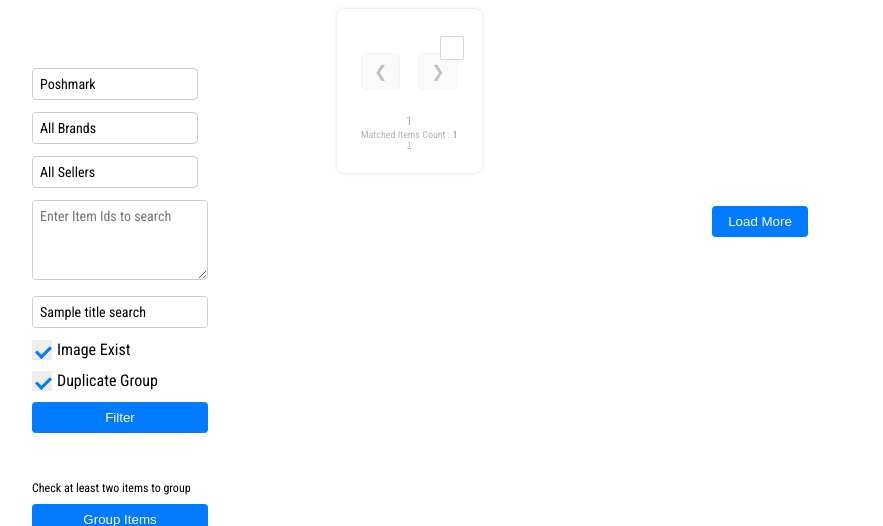
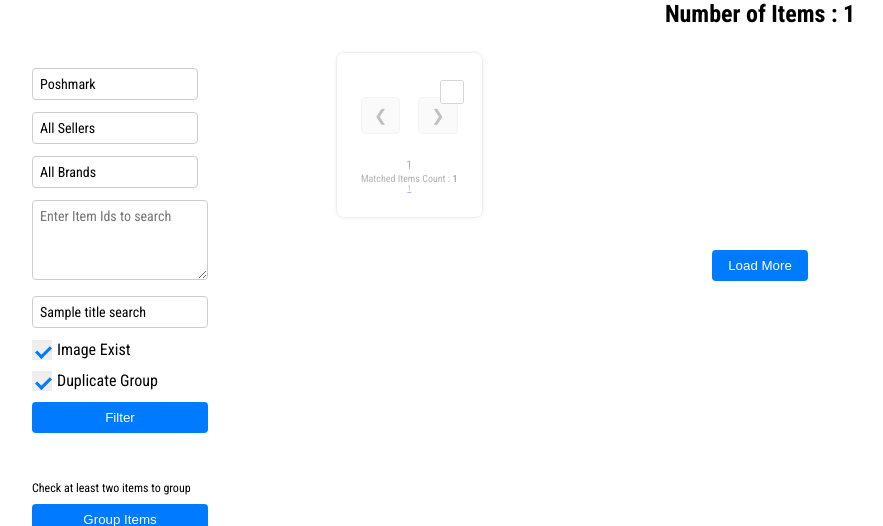
Before and after one commit to 143prudhvi/auction_site, a Django app: template product/templates/filtered_items.html in a window 1280 px wide. Shown: the part 32-558 px from the top of the page, without its empty margins (16-899 px from the left). Run offline with Django 3.2, Linux system fonts and the light colour scheme; the template is opened without the code that fills it: most values are stand-ins (such as "Sample title", 1, 10 or a date in 2020).

Commit message:
Update 03/20
Disabled Load More

All Items will be displayed

```diff
--- a/product/static/css/products.css
+++ b/product/static/css/products.css
@@ -43,6 +43,8 @@
     justify-content: center;
     align-items: center;
     margin: 24px 0;
+    flex-direction: column;
+    gap: 12px;
 }
 
 #load-more {
@@ -153,3 +155,10 @@
 .navigate-to-product img{
     width: 32px;
 }
+
+.items_count{
+    display: flex;
+    justify-content: center;
+    font-size: 24px;
+    font-weight: bold;
+}
--- a/product/templates/filtered_items.html
+++ b/product/templates/filtered_items.html
@@ -26,6 +26,13 @@
                         <option value="eBay" {% if selected_platform == "eBay" %}selected{% endif %}>eBay</option>
                     </select>
 
+                    <select name="seller" id="seller">
+                        <option value="">All Sellers</option>
+                        {% for seller in distinct_sellers %}
+                            <option value="{{ seller }}" {% if seller == selected_seller %}selected{% endif %}>{{ seller }}</option>
+                        {% endfor %}
+                    </select>
+
                     <select name="brand" id="brand">
                         <option value="">All Brands</option>
                         {% for brand in distinct_brands %}
@@ -33,12 +40,6 @@
                         {% endfor %}
                     </select>
 
-                    <select name="seller" id="seller">
-                        <option value="">All Sellers</option>
-                        {% for seller in distinct_sellers %}
-                            <option value="{{ seller }}" {% if seller == selected_seller %}selected{% endif %}>{{ seller }}</option>
-                        {% endfor %}
-                    </select>
 
                     <div class="search_id">
                         <textarea id="search_id" name="search_id" placeholder="Enter Item Ids to search" rows="4">{{search_id}}</textarea>
@@ -65,6 +66,7 @@
                 <button id="group-items" onClick="groupItems()" style="width:100%;margin-top:8px;">Group Items</button>
             </div>
         </div>
+        <div class="items_count">Number of Items : {{total_items}}</div>
         <ul id="items-container">
             {% for item in items %}
                 {% comment %} Start of Product List {% endcomment %}
@@ -165,7 +167,8 @@
             {% endfor %}
         </ul>
         <div class="load-more-container">
-            <button id="load-more" data-url="{% url 'load_more_items' %}" data-image-exist="{{image_exist}}" data-duplicate-group="{{duplicate_group}}" data-selected-brand="{{selected_brand}}" data-selected-seller="{{selected_seller}}" data-title-search="{{title_search}}" data-selected-platform="{{selected_platform}}" data-offset="36">Load More</button>
+            {% comment %} <div class="item-count">Showing <span>36</span> out of {{total_items}}</div> {% endcomment %}
+            <button id="load-more" data-url="{% url 'load_more_items' %}" data-image-exist="{{image_exist}}" data-duplicate-group="{{duplicate_group}}" data-selected-brand="{{selected_brand}}" data-selected-seller="{{selected_seller}}" data-title-search="{{title_search}}" data-selected-platform="{{selected_platform}}" data-offset="36" disabled>Load More</button>
         </div>
     </div>
     <div class="footer"></div>
--- a/static/js/loadItems.js
+++ b/static/js/loadItems.js
@@ -89,7 +89,12 @@ function loadMoreItems() {
                     item_div += '<div class="product-brand"><label class="detail-label">Brand</label> <span>' + item.fields.brand + '</span></div>'
                     item_div += '<div class="product-price"><label class="detail-label">Price</label> <span>' + item.fields.price + '</span></div>'
                     item_div += '<div class="product-description"><label class="detail-label">Features</label>'
-                    item_div += '<iframe src="https://vi.vipr.ebaydesc.com/ws/eBayISAPI.dll?ViewItemDescV4&item=110971084829" width="100%" height="300" frameborder="0" allowfullscreen></iframe></div></div>'
+                    if(item.fields.platform == "eBay"){
+                        item_div += '<iframe src="https://vi.vipr.ebaydesc.com/ws/eBayISAPI.dll?ViewItemDescV4&item=' + item.fields.itemId + '" width="100%" height="300" frameborder="0" allowfullscreen></iframe>'
+                    }else{
+                        item_div += '<div class="product-description-list">' + item.fields.itemDescription + '</div> '
+                    }
+                    item_div += '</div></div>'
                     item_div += '<div class="close-btn" onclick="closeProductModal(\'' + item.fields.itemId + '\')" ><img class="close-img" src="static/Images/close.png" /></div><div class="navigate-to-product"><a href="' + item.fields.url + '" target="_blank"><img class="close-img" src="static/Images/website.png" /></a></div></div></div>'
                     itemList += item_div
                 })
```
Also changed, not shown: product/views.py (+7 -4 lines), static/css/group-page.css (+8 -1 lines), static/css/main.css (+15 -4 lines), static/css/products.css (+10 -3 lines), static/css/search-container.css (+6 -3 lines), static/Images/close.png.
